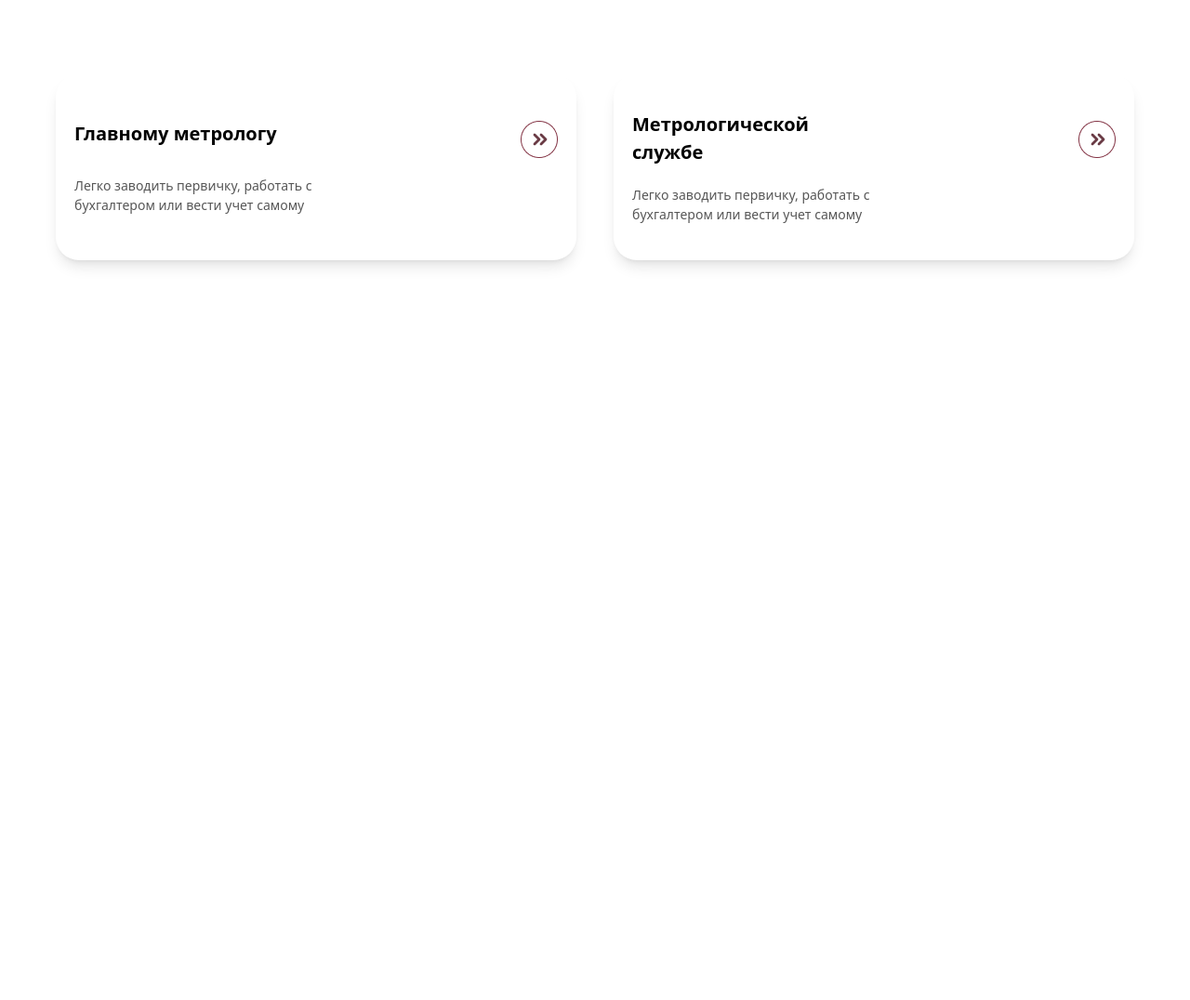
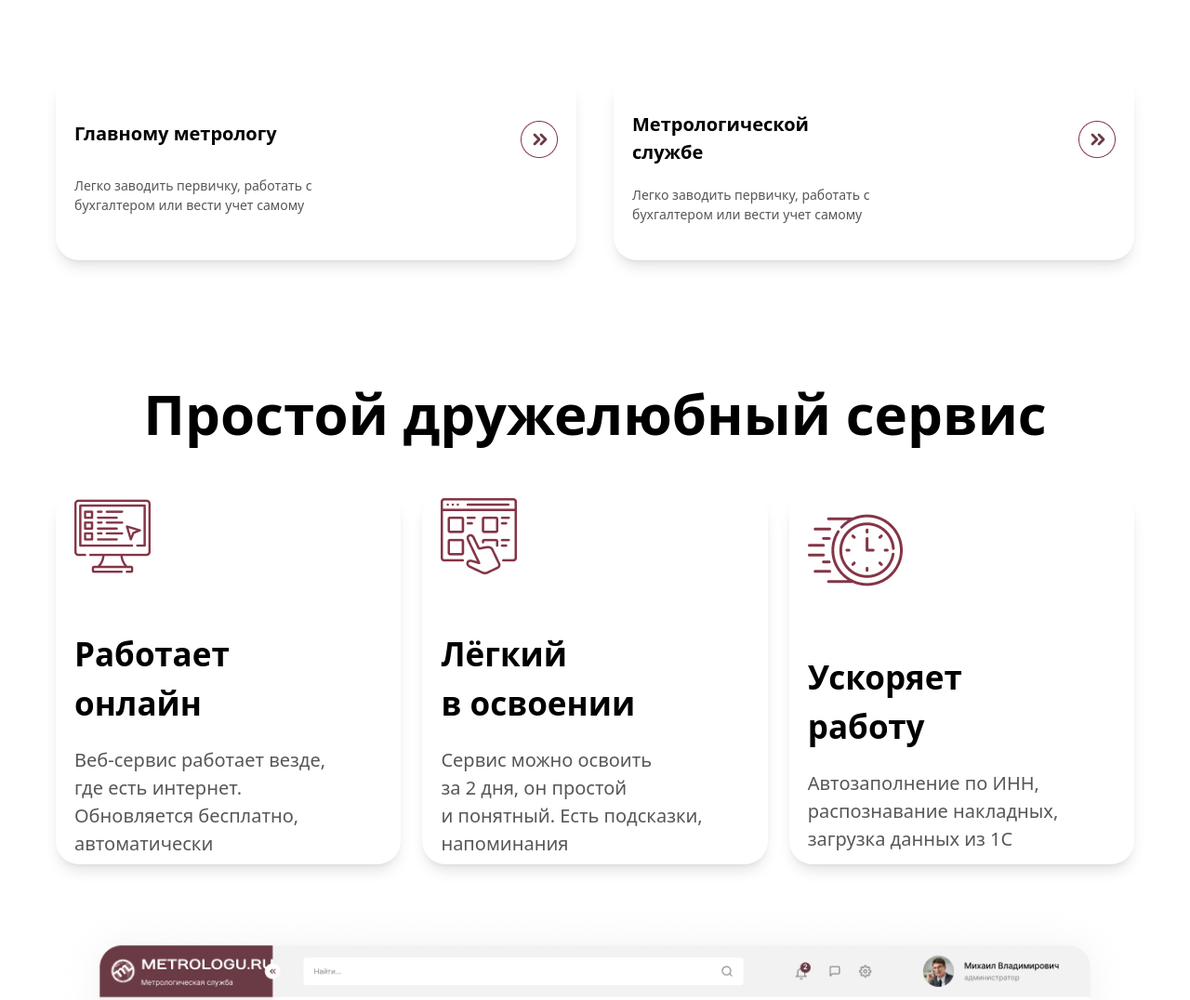
Before and after one commit to MuhammadRahmatulloev/Metrolog, a website: page index.html in a window 1280 px wide. Shown: the part 810-1886 px from the top of the page at 93% size. Before the commit the page ends 1110 px from the top, so only its background shows below. Drawn offline with Linux system fonts and the light colour scheme.

Commit message:
Простой дружелюбный сервис-section created

```diff
--- a/index.html
+++ b/index.html
@@ -53,6 +53,33 @@
                 <img class="md:relative md:bottom-7.5" src="./src/images/arrow.png" alt="">
             </div>
         </section>
+        <section class="max-w-300 m-auto mt-20 p-5 flex flex-col gap-10">
+            <h1 class="text-[25px] font-bold text-center md:text-[40px] lg:text-[60px]">Простой дружелюбный сервис</h1>
+            <div class="flex justify-between">
+                <div class="w-full lg:w-[32%] h-65 shadow-lg rounded-[25px] p-5 flex flex-col items-start justify-between md:flex-row md:items-center md:justify-center md:gap-15 lg:flex-col lg:h-100 lg:items-start">
+                    <img src="./src/images/online-test 1.png" alt="">
+                    <div class="flex flex-col gap-5">
+                        <h1 class="text-[20px] font-bold lg:text-[35px] lg:w-[50%]">Работает онлайн</h1>
+                        <p class="text-[14px] text-[#575757] md:w-[90%] lg:text-[20px]">Веб-сервис работает везде, где есть интернет. Обновляется бесплатно, автоматически</p>
+                    </div>
+                </div>
+                <div class="w-full lg:w-[32%] h-65 shadow-lg rounded-[25px] p-5 flex flex-col items-start justify-between md:flex-row md:items-center md:justify-center md:gap-15 lg:flex-col lg:h-100 lg:items-start">
+                    <img src="./src/images/online-test 2.png" alt="">
+                    <div class="flex flex-col gap-5">
+                        <h1 class="text-[20px] font-bold lg:text-[35px] lg:w-[50%]">Лёгкий в освоении</h1>
+                        <p class="text-[14px] text-[#575757] md:w-[90%] lg:text-[20px]">Сервис можно освоить за 2 дня, он простой и понятный. Есть подсказки, напоминания</p>
+                    </div>
+                </div>
+                <div class="w-full lg:w-[32%] h-65 shadow-lg rounded-[25px] p-5 flex flex-col items-start justify-between md:flex-row md:items-center md:justify-center md:gap-15 lg:flex-col lg:h-100 lg:items-start">
+                    <img src="./src/images/online-test 3.png" alt="">
+                    <div class="flex flex-col gap-5">
+                        <h1 class="text-[20px] font-bold lg:text-[35px] lg:w-[50%]">Ускоряет работу</h1>
+                        <p class="text-[14px] text-[#575757] md:w-[90%] lg:text-[20px]">Автозаполнение по ИНН, распознавание накладных, загрузка данных из 1С</p>
+                    </div>
+                </div>
+            </div>
+            <img src="./src/images/online-full.png" alt="">
+        </section>
     </main>
 </body>
 </html>
```
Also changed, not shown: src/images/online-full.png (added), src/output.css.
